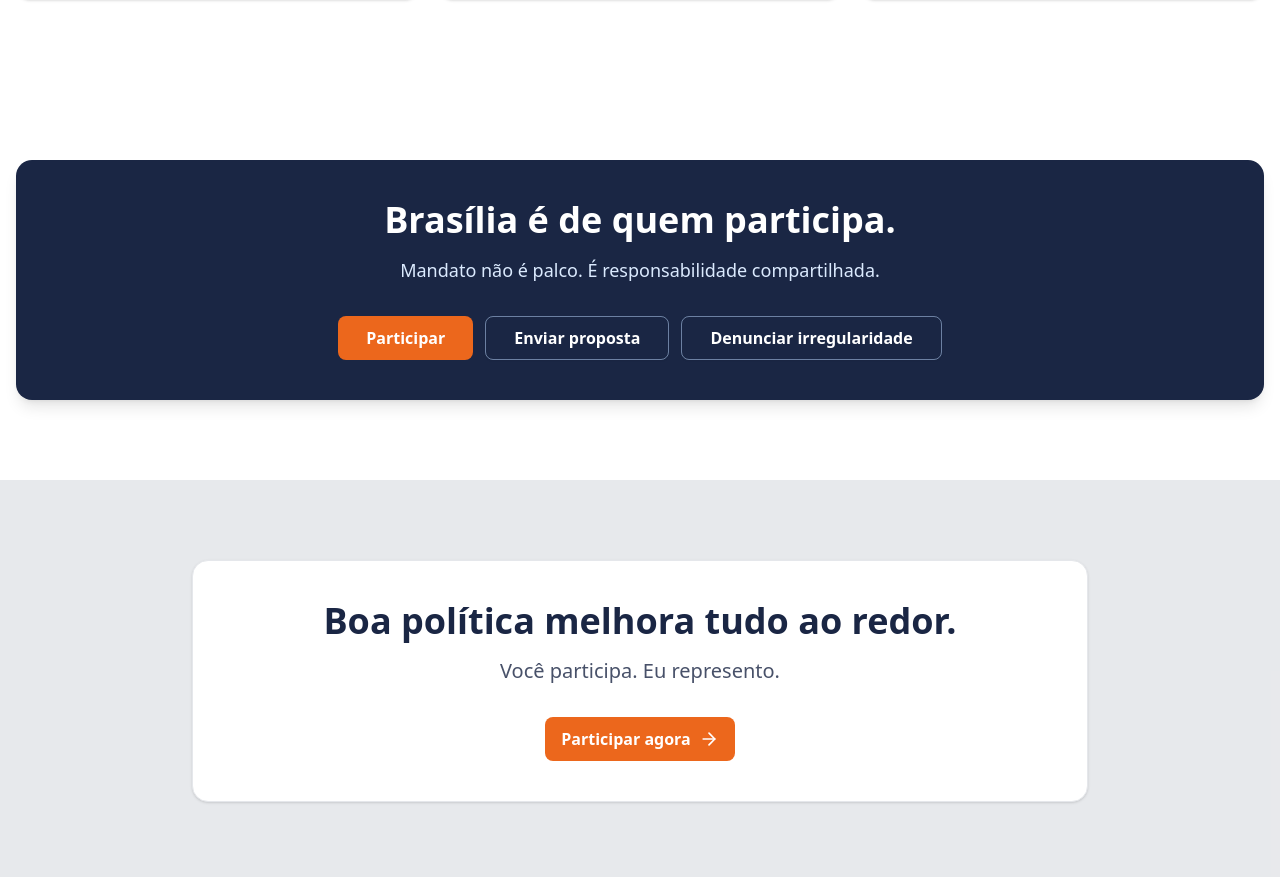
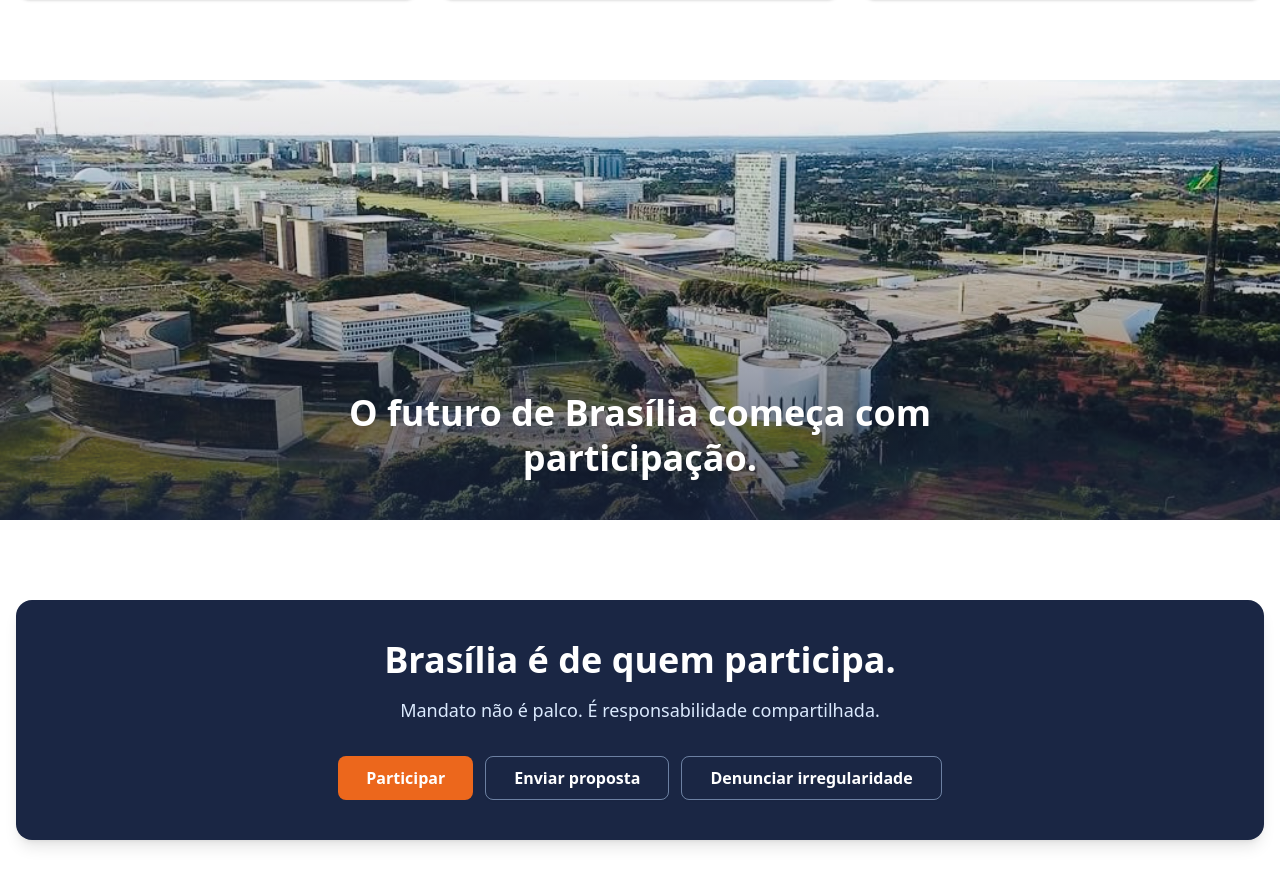
Before and after one commit to luancamposck/elias, a Next.js app: page / in a window 1280 px wide. Shown: the part 3140-4017 px from the top of the page. Built offline with nearby package versions, Linux system fonts and the light colour scheme.

Commit message:
feat(home): add brasilia pic on home

```diff
--- a/src/app/page.tsx
+++ b/src/app/page.tsx
@@ -239,6 +239,21 @@ const Home = () => {
         </div>
       </section>
 
+      <section className="relative h-[280px] sm:h-[360px] md:h-[440px] overflow-hidden">
+        <Image
+          src="/brasilia.jpeg"
+          alt="Vista aérea da Esplanada dos Ministérios, Brasília"
+          fill
+          className="object-cover object-center"
+        />
+        <div className="absolute inset-0 bg-gradient-to-t from-foreground/70 via-foreground/25 to-transparent" />
+        <div className="relative z-10 flex h-full items-end justify-center px-4 pb-8 sm:pb-10">
+          <p className="max-w-2xl text-center text-2xl font-bold leading-tight text-white drop-shadow-md sm:text-3xl md:text-4xl">
+            O futuro de Brasília começa com participação.
+          </p>
+        </div>
+      </section>
+
       <section id="participar" className="bg-white py-16 sm:py-20">
         <div className="container mx-auto px-4">
           <div className="rounded-2xl bg-foreground p-8 text-white shadow-lg sm:p-10 flex flex-col items-center">
```
Also changed, not shown: public/brasilia.jpeg (added).
